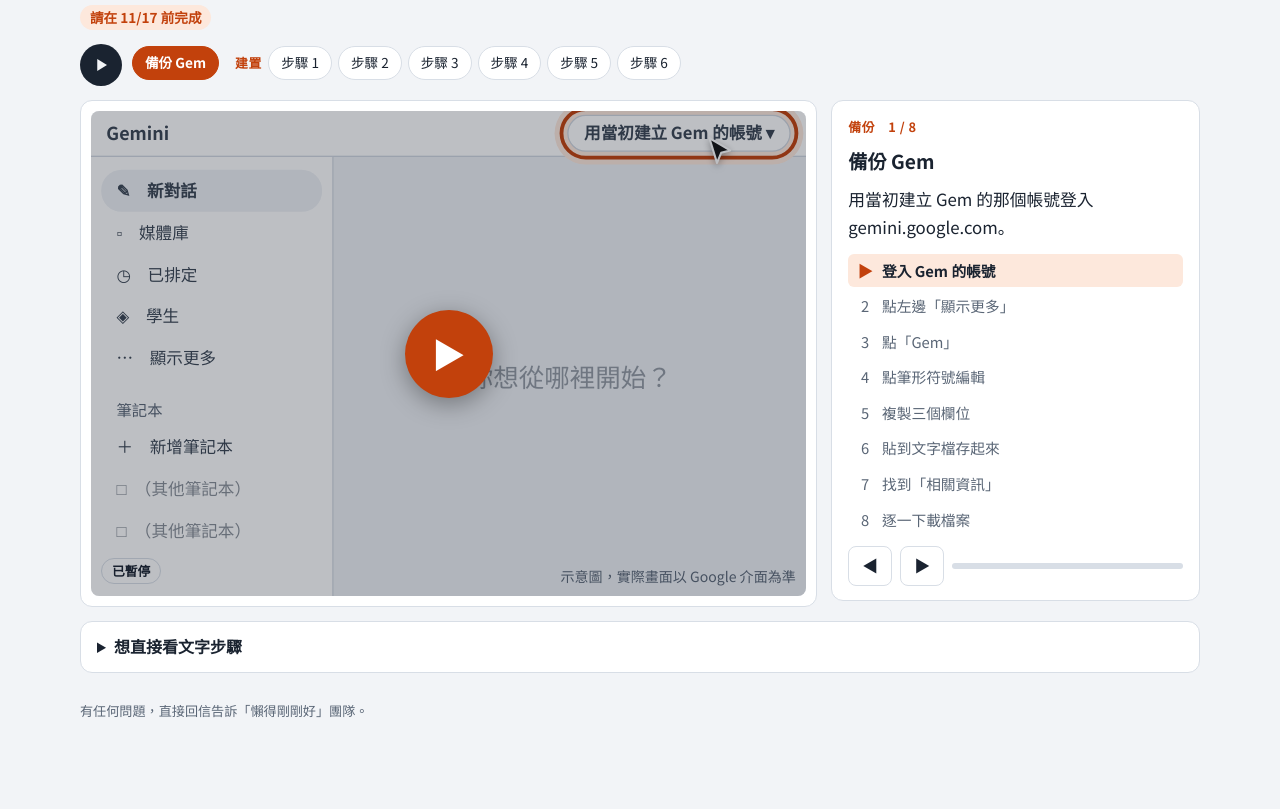
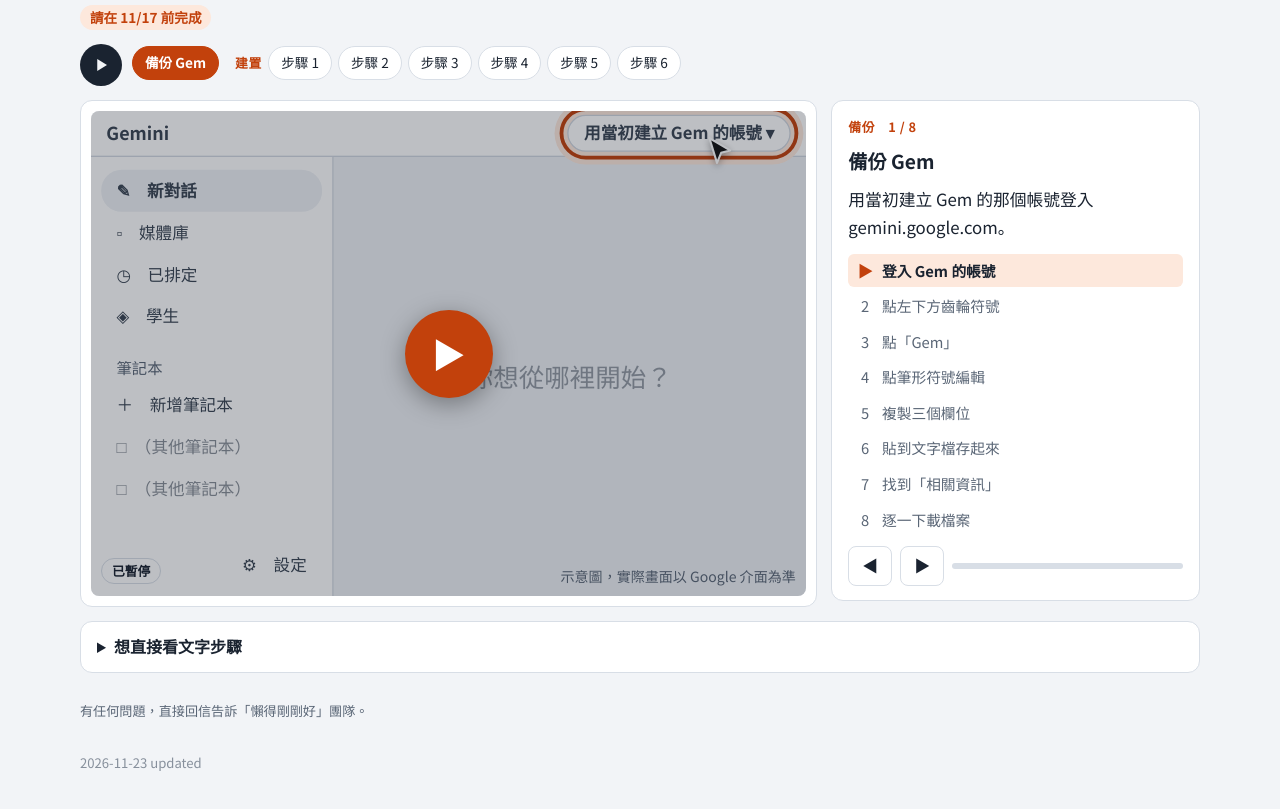
Before and after one commit to alifina-lin/chatbot-generator, a plain HTML site: page gem-migration/index.html in a window 1280 px wide. Shown: the part 83-892 px from the top of the page. Before the commit the page ends 857 px from the top, so only its background shows below. Drawn offline with Linux system fonts and the light colour scheme.

Commit message:
Update gem-migration guide: Gem menu now under the gear icon
Gemini moved the Gem entry from the sidebar's 顯示更多 to the bottom-left
gear (設定), so the walkthrough mock and step text now point there.

Co-Authored-By: Claude Opus 5.5 <noreply@anthropic.com>

```diff
--- a/gem-migration/index.html
+++ b/gem-migration/index.html
@@ -4,6 +4,7 @@
 <meta charset="utf-8">
 <meta name="viewport" content="width=device-width,initial-scale=1">
 <title>Gem 搬家導覽</title>
+<meta name="claude:viewport-fit-sides" content="cover">
 <link rel="stylesheet" href="https://fonts.googleapis.com/css2?family=Noto+Sans+TC:wght@400;500;700&display=swap">
 <style>
 /* Layout: one stage (mock screen + moving cursor) over a caption card with a per-step checklist. Frames autoplay; chips jump between groups. */
@@ -97,13 +98,10 @@ details summary{cursor:pointer;font-weight:700}
 details ol{margin:10px 0 0;padding-left:1.3em}
 details li{margin:4px 0}
 .foot{font-size:.82rem;color:var(--muted)}
+body{margin:0}
 @media (prefers-reduced-motion:reduce){.on,.state .dot{animation:none}#cursor{transition:none}}
-body{margin:0}
-[hidden]{display:none!important}
 </style>
 
-</head>
-<body>
 <div class="wrap">
   <header>
     <h1>Gem 搬家到 Gemini Notebook</h1>
@@ -127,14 +125,14 @@ body{margin:0}
             <div class="srow">▫　媒體庫</div>
             <div class="srow">◷　已排定</div>
             <div class="srow">◈　學生</div>
-            <div class="srow" data-t="more">…　顯示更多</div>
             <p class="lbl" style="margin:14px 12px 4px">筆記本</p>
             <div class="srow">＋　新增筆記本</div>
             <div class="srow" style="opacity:.6">□　（其他筆記本）</div>
             <div class="srow" style="opacity:.6">□　（其他筆記本）</div>
+            <div class="srow" data-t="more" style="position:absolute;right:8px;bottom:8px">⚙　設定</div>
           </div>
           <div class="abs" style="left:190px;top:36px;right:0;bottom:0;display:flex;align-items:center;justify-content:center;opacity:.5;font-size:20px">你想從哪裡開始？</div>
-          <div class="pop menu" id="moremenu" style="left:160px;top:172px;width:150px"><div>⚙　自訂</div><div data-t="gemitem">◇　Gem</div></div>
+          <div class="pop menu" id="moremenu" style="left:36px;bottom:48px;width:150px"><div>⚙　自訂</div><div data-t="gemitem">◇　Gem</div></div>
         </div>
 
         <!-- 備份：Gem 列表 -->
@@ -320,6 +318,7 @@ body{margin:0}
     <ol id="textlist"></ol>
   </details>
   <p class="foot">有任何問題，直接回信告訴「懶得剛剛好」團隊。</p>
+  <p class="foot" style="margin-top:4px;opacity:.7">2026-11-23 updated</p>
 </div>
 
 <script>
@@ -335,7 +334,7 @@ body{margin:0}
   ];
   var F=[
     {g:'bk',s:'gemhome',t:['acct1'],l:'登入 Gem 的帳號',x:'用當初建立 Gem 的那個帳號登入 gemini.google.com。'},
-    {g:'bk',s:'gemhome',t:['more'],l:'點左邊「顯示更多」',x:'點左邊側欄的「顯示更多」。'},
+    {g:'bk',s:'gemhome',t:['more'],l:'點左下方齒輪符號',x:'點左下方的齒輪符號。'},
     {g:'bk',s:'gemhome',t:['gemitem'],o:['moremenu'],l:'點「Gem」',x:'在跳出的選單點「Gem」，進入 Gem 列表。'},
     {g:'bk',s:'gemlist',t:['gemedit'],l:'點筆形符號編輯',x:'在 Gem 列表找到您的 Gem，點名稱後面的「筆」符號進入編輯（旁邊是分享符號）。'},
     {g:'bk',s:'gemedit1',t:['f-name','f-desc','f-inst'],l:'複製三個欄位',x:'把「名稱」「說明」「使用說明」欄整段複製起來。'},
```
